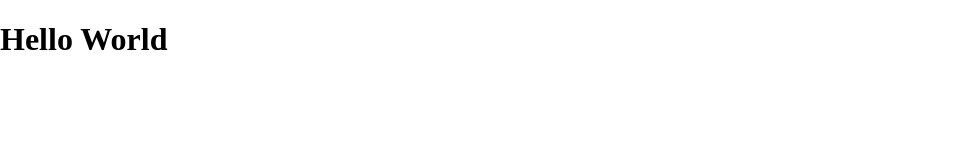
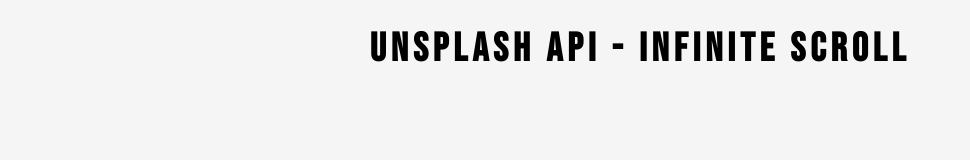
Before and after one commit to EmPee7CC/infinite-scroll, a plain HTML site: page index.html in a window 1280 px wide. Shown: the whole page, without its empty margins (0-970 px from the left). Drawn offline with Linux system fonts and the light colour scheme.

Commit message:
add files

```diff
--- a/index.html
+++ b/index.html
@@ -4,13 +4,13 @@
     <meta charset="UTF-8">
     <meta http-equiv="X-UA-Compatible" content="IE=edge">
     <meta name="viewport" content="width=device-width, initial-scale=1.0">
-    <title>Template</title>
+    <title>Infinite Scroll</title>
     <link rel="icon" type="image/png" href="https://www.google.com/s2/favicons?domain=css-tricks.com">
-    <link rel="stylesheet" href="https://cdnjs.cloudflare.com/ajax/libs/font-awesome/6.0.0-beta3/css/all.min.css">
     <link rel="stylesheet" href="style.css">
 </head>
 <body>
-    <h1>Hello World</h1>
+    <!-- Title -->
+    <h1>Unsplash API - Infinite Scroll</h1>
     <!-- Script -->
     <script src="script.js"></script>
 </body>
--- a/style.css
+++ b/style.css
@@ -1,8 +1,19 @@
+@import url('https://fonts.googleapis.com/css2?family=Bebas+Neue&display=swap');
+
 html {
     box-sizing: border-box;
 }
 
 body {
     margin: 0;
-    min-height: 100vh;
+    font-family: Bebas Neue, sans-serif;
+    background: whitesmoke;
 }
+
+h1 {
+    text-align: center;
+    margin-top: 25px;
+    margin-bottom: 15px;
+    font-size: 40px;
+    letter-spacing: 5px;
+}
```
Also changed, not shown: loader.svg (added).
